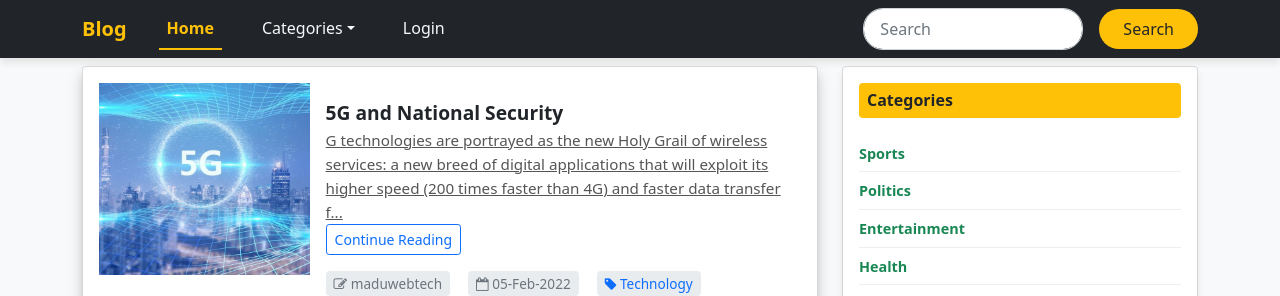
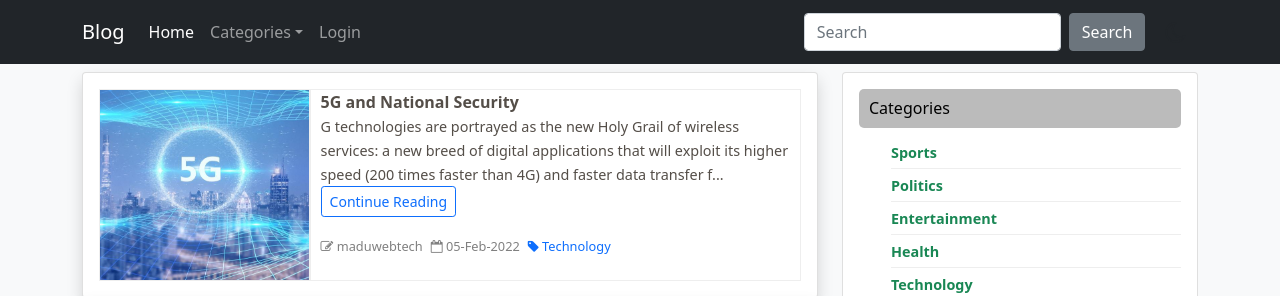
Before and after one commit to Aishwary2004Gupta/PHP-Blog-Project, a PHP site: page /PHP-Blog-Project/index.php in a window 1280 px wide. Shown: the top 296 px of the page. Run offline with PHP 8.4, Linux system fonts and the light colour scheme; data comes from the database, SQL or seed files in the repository.

Commit message:
Update header.php

```diff
--- a/header.php
+++ b/header.php
@@ -10,7 +10,7 @@ $query=mysqli_query($config,$select);
     <!-- Required meta tags -->
     <meta charset="utf-8">
     <meta name="viewport" content="width=device-width, initial-scale=1">
-    <link rel="stylesheet" type="text/css" href="styles.css">
+    <link rel="stylesheet" type="text/css" href="style.css">
     <link rel="stylesheet" href="https://cdnjs.cloudflare.com/ajax/libs/font-awesome/4.7.0/css/font-awesome.min.css">
     <!-- Bootstrap CSS -->
     <link href="https://cdn.jsdelivr.net/npm/bootstrap@5.1.3/dist/css/bootstrap.min.css" rel="stylesheet" integrity="sha384-1BmE4kWBq78iYhFldvKuhfTAU6auU8tT94WrHftjDbrCEXSU1oBoqyl2QvZ6jIW3" crossorigin="anonymous">
@@ -57,10 +57,15 @@ $query=mysqli_query($config,$select);
         $keyword="";
       }
       ?>
-      <form class="d-flex" action="search.php" method="GET">
-        <input class="form-control me-sm-2" type="text" placeholder="Search" name="keyword" required maxlength="70" autocomplete="off" value="<?= $keyword ?>">
-        <button class="btn btn-secondary my-2 my-sm-0" type="submit">Search</button>
-      </form>
+      <div class="d-flex align-items-center">
+        <form class="d-flex" action="search.php" method="GET">
+          <input class="form-control me-sm-2" type="text" placeholder="Search" name="keyword" required maxlength="70" autocomplete="off" value="<?= $keyword ?>">
+          <button class="btn btn-secondary my-2 my-sm-0" type="submit">Search</button>
+        </form>
+        <button id="darkModeToggle" class="btn btn-outline-light ms-2" title="Toggle dark mode">
+          <i class="fa fa-moon-o" aria-hidden="true"></i>
+        </button>
+      </div>
     </div>
   </div>
 </nav>
```
